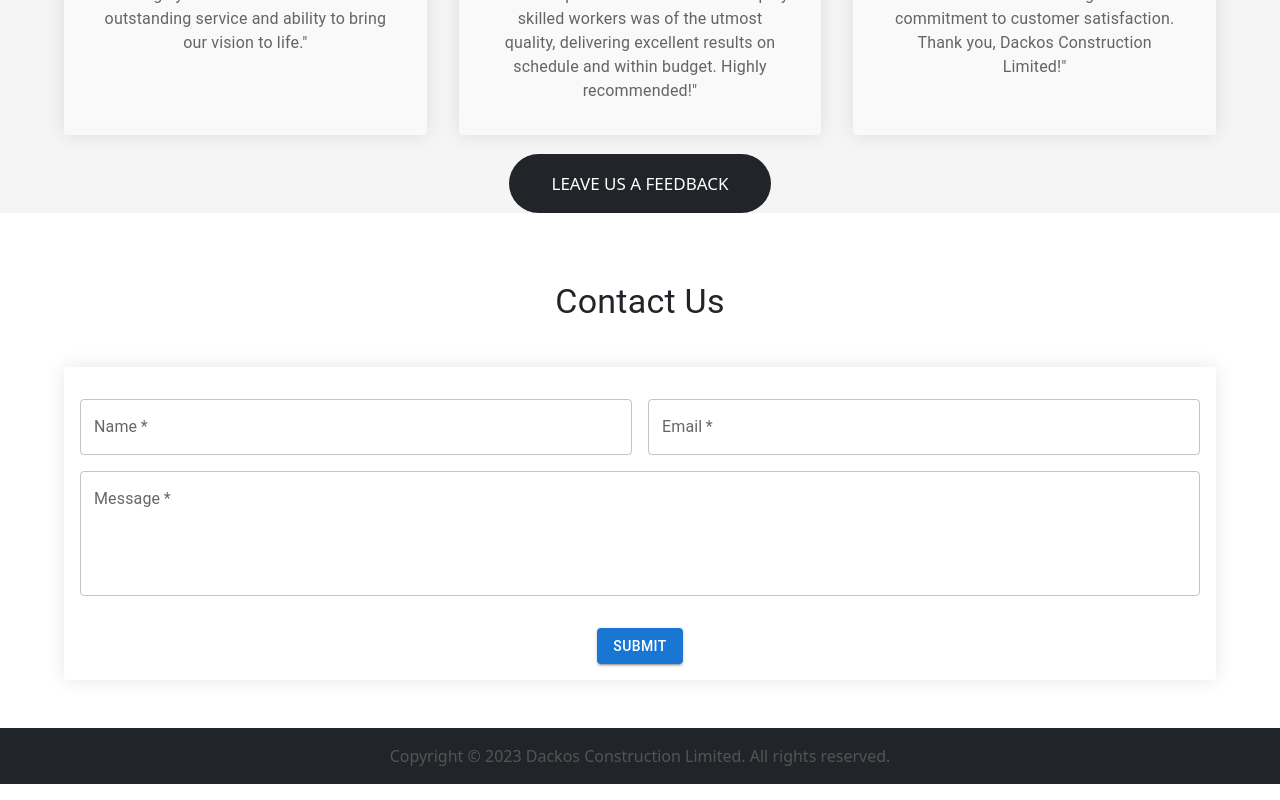
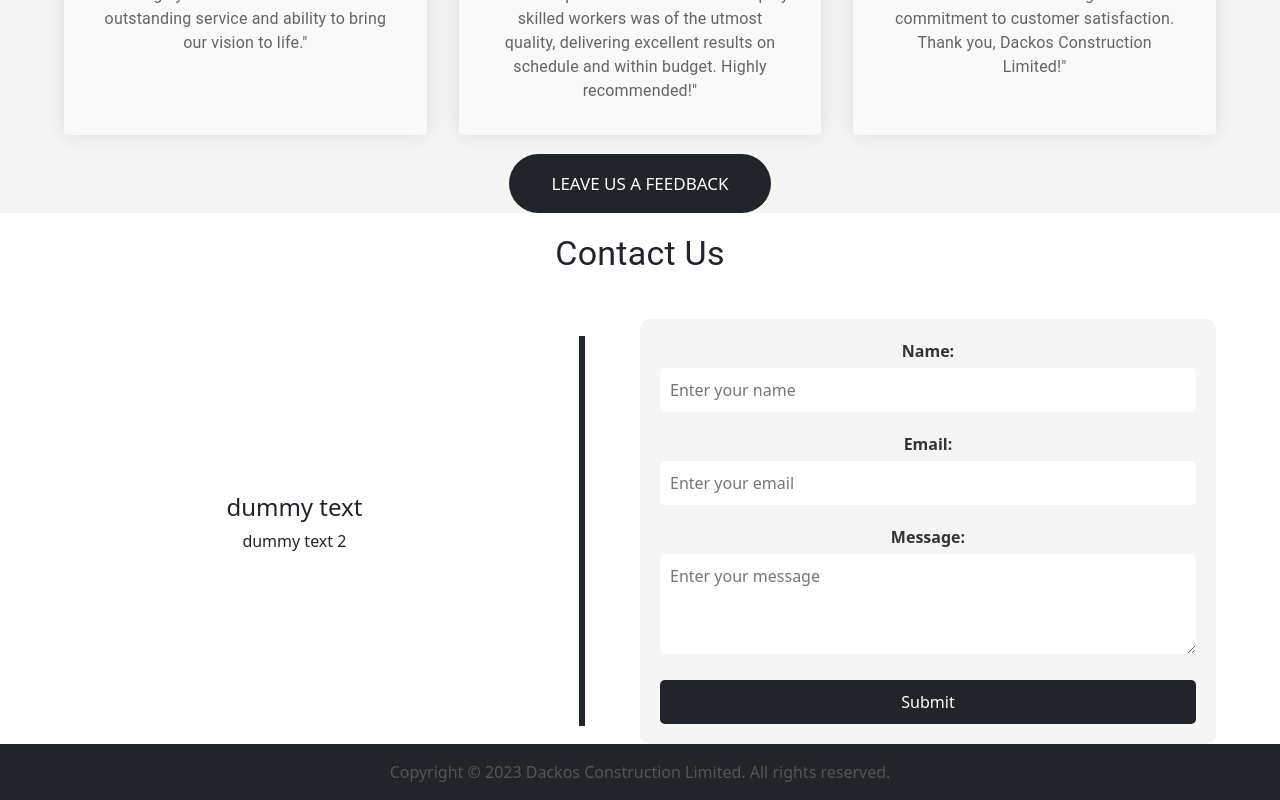
Before and after one commit to vladstefc/dackos, a React (Create React App) app: page / in a window 1280 px wide. Shown: the part 2521-3321 px from the top of the page. Built offline with nearby package versions, Linux system fonts and the light colour scheme.

Commit message:
added new contact from and netlify form

```diff
--- a/src/components/Pages/Contact.js
+++ b/src/components/Pages/Contact.js
@@ -1,71 +1,12 @@
 import React, { useState } from "react";
-import {
-  Typography,
-  TextField,
-  Button,
-  Grid,
-  Snackbar,
-  Container,
-} from "@mui/material";
-import { styled } from "@mui/material/styles";
+import { Typography, Container } from "@mui/material";
+
 import styles from "./Styles/Contact.module.css";
 
-const ContactSection = styled("section")(({ theme }) => ({
-  backgroundColor: "#f9f9f9",
-  paddingTop: theme.spacing(6),
-  paddingBottom: theme.spacing(6),
-}));
-
-const ContactForm = styled("form")(({ theme }) => ({
-  maxWidth: "100%",
-  margin: "0 auto",
-  padding: theme.spacing(2),
-  backgroundColor: "#ffffff",
-  boxShadow: "0px 0px 20px rgba(0, 0, 0, 0.1)",
-  borderRadius: "4px",
-}));
-
-const ContactButton = styled(Button)(({ theme }) => ({
-  marginTop: theme.spacing(2),
-}));
-
 const Contact = () => {
-  const [formData, setFormData] = useState({
-    name: "",
-    email: "",
-    message: "",
-  });
-
-  const [openSnackbar, setOpenSnackbar] = useState(false);
-
-  const handleChange = (event) => {
-    const { name, value } = event.target;
-    setFormData((prevData) => ({
-      ...prevData,
-      [name]: value,
-    }));
-  };
-
-  const handleSubmit = (event) => {
-    event.preventDefault();
-    // Perform your form submission logic here
-    // For this example, we'll just display a snackbar
-    setOpenSnackbar(true);
-    setFormData({
-      name: "",
-      email: "",
-      message: "",
-    });
-  };
-
-  const handleCloseSnackbar = () => {
-    setOpenSnackbar(false);
-  };
-
   return (
     <div id="Contact" className={styles.main}>
       <Container>
-        <ContactSection style={{ backgroundColor: "white" }}>
         <Typography
           variant="h4"
           align="center"
@@ -74,7 +15,92 @@ const Contact = () => {
         >
           Contact Us
         </Typography>
-          <ContactForm onSubmit={handleSubmit}>
+        <div className={styles.sectionContainer}>
+          <div className={styles.left}>
+            <h4>dummy text</h4>
+            <p>dummy text 2</p>
+          </div>
+          <div className={styles.center}></div>
+          <div className={styles.right}>
+            <form
+              className={styles.colorfulForm}
+              name="contact-v1"
+              method="POST"
+              data-netlify="true"
+            >
+              <input type="hidden" name="form-name" value="contact-v1" />
+              <div className={styles.formGroup}>
+                <label className={styles.formLabel} htmlFor="name">
+                  Name:
+                </label>
+                <input
+                  id="name"
+                  required=""
+                  placeholder="Enter your name"
+                  className={styles.formInput}
+                  type="text"
+                />
+              </div>
+              <div className={styles.formGroup}>
+                <label className={styles.formLabel} htmlFor="email">
+                  Email:
+                </label>
+                <input
+                  required=""
+                  placeholder="Enter your email"
+                  className={styles.formInput}
+                  name="email"
+                  id="email"
+                  type="email"
+                />
+              </div>
+              <div className={styles.formGroup}>
+                <label className={styles.formLabel} htmlFor="message">
+                  Message:
+                </label>
+                <textarea
+                  required=""
+                  placeholder="Enter your message"
+                  className={styles.formInput}
+                  name="message"
+                  id="message"
+                ></textarea>
+              </div>
+              <button className={styles.formButton} type="submit">
+                Submit
+              </button>
+            </form>
+          </div>
+        </div>
+      </Container>
+    </div>
+  );
+};
+
+export default Contact;
+{
+  /* <ContactSection style={{ backgroundColor: "white" }}>
+          <Typography
+            variant="h4"
+            align="center"
+            gutterBottom
+            style={{ paddingBottom: "2rem" }}
+          >
+            Contact Us
+          </Typography>
+          <div className={styles.container}>
+            <div className={styles.left}>
+              <h4>dummy text</h4>
+              <p>dummy text 2</p>
+            </div>
+            <div className={styles.center}></div>
+            <div className={styles.right}>
+              <ContactForm
+                onSubmit={handleSubmit}
+                name="contact-v1"
+                method="POST"
+                data-netlify="true"
+              >
                 <Grid container spacing={2}>
                   <Grid item xs={12}></Grid>
                   <Grid item xs={12} sm={6}>
@@ -117,22 +143,14 @@ const Contact = () => {
                       type="submit"
                       variant="contained"
                       color="primary"
+                      sx={{ backgroundColor: "#212529" }}
                     >
                       Submit
                     </ContactButton>
                   </Grid>
                 </Grid>
-            <Snackbar
-              open={openSnackbar}
-              autoHideDuration={5000}
-              onClose={handleCloseSnackbar}
-              message="Form submitted successfully!"
-            />
               </ContactForm>
-        </ContactSection>
-      </Container>
             </div>
-  );
-};
-
-export default Contact;
+          </div>
+        </ContactSection> */
+}
--- a/src/components/Pages/Styles/About.module.css
+++ b/src/components/Pages/Styles/About.module.css
@@ -35,6 +35,6 @@
 
 @media only screen and (max-width:768px) {
     .paragraph {
-      padding: 0 2rem;
+      /* padding: 0 1.2rem; */
     }
   }
--- a/src/components/Pages/Styles/Contact.module.css
+++ b/src/components/Pages/Styles/Contact.module.css
@@ -1,3 +1,107 @@
 .main {
     background-color: white;
 }
+
+.sectionContainer {
+    /* outline-style: dashed;
+    outline-color: green; */
+    width: 100%;
+    display: flex;
+    align-items: center;
+    justify-content: space-between;
+}
+
+.left {
+    width: 40%;
+    /* outline-style: dashed;
+    outline-color: red; */
+}
+
+.center {
+    border-left: 6px solid rgb(33,37,41);
+    height: 390px;
+    margin-inline: auto;
+}
+
+.right {
+    width: 50%;
+    /* outline-style: dashed;
+    outline-color: blue; */
+    display: flex;
+    align-items: center;
+    justify-content: center;
+}
+
+.colorfulForm {
+    /* max-width: 400px; */
+    width: 100%;
+    margin: 0 auto;
+    padding: 20px;
+    background-color: #f5f5f5;
+    border-radius: 10px;
+  }
+
+  .formGroup {
+    margin-bottom: 20px;
+  }
+
+  .formLabel {
+    display: block;
+    font-weight: bold;
+    margin-bottom: 5px;
+    color: #333;
+  }
+
+  .formInput {
+    width: 100%;
+    padding: 10px;
+    border: none;
+    background-color: #fff;
+    color: #333;
+    border-radius: 5px;
+  }
+
+  textarea.formInput {
+    height: 100px;
+  }
+
+  .formButton {
+
+    display: block;
+    width: 100%;
+    padding: 10px;
+    background-color: rgb(33,37,41);
+    color: #fff;
+    border: none;
+    border-radius: 5px;
+    cursor: pointer;
+    transition: background-color 0.3s ease;
+  }
+
+  .formButton:hover {
+    background-color: #ff5f59;
+  }
+
+
+
+@media only screen and (max-width: 768px) {
+    .sectionContainer {
+        flex-direction: column;
+    }
+
+    .left {
+        width: 100%;
+    }
+
+    .center {
+    width: 100%;
+    display: block;
+    height: 1px;
+    border-top: 6px solid rgb(33,37,41);
+    margin: 1em 0;
+    }
+
+    .right {
+        width: 100%;
+    }
+}
--- a/src/components/Pages/Testimonials.js
+++ b/src/components/Pages/Testimonials.js
@@ -1,6 +1,8 @@
 import React, { useState } from "react";
 
 import CustomModal from "../UI/CustomModal";
+import FeedBack from "../UI/FeedBack";
+
 import { Typography, Grid, Container } from "@mui/material";
 import Card from "@mui/material/Card";
 
@@ -113,7 +115,13 @@ const Testimonials = (props) => {
           <button className={styles.btn} onClick={openModalHandler}>
             Leave us a feedback
           </button>
-          {showModal ? <CustomModal onClose={hideModalHandler} /> : ""}
+          {showModal ? (
+            <CustomModal onClose={hideModalHandler}>
+              <FeedBack onClose={props.onClose} />
+            </CustomModal>
+          ) : (
+            ""
+          )}
         </div>
       </Container>
     </section>
--- a/src/components/UI/CustomModal.js
+++ b/src/components/UI/CustomModal.js
@@ -26,9 +26,7 @@ const CustomModal = (props) => {
         portalElement
       )}
       {ReactDOM.createPortal(
-        <ModalOverlay>
-          <FeedBack onClose={props.onClose} />
-        </ModalOverlay>,
+        <ModalOverlay>{props.children}</ModalOverlay>,
         portalElement
       )}
     </Fragment>
```
Lines whose indentation alone changed are shown as unchanged.
